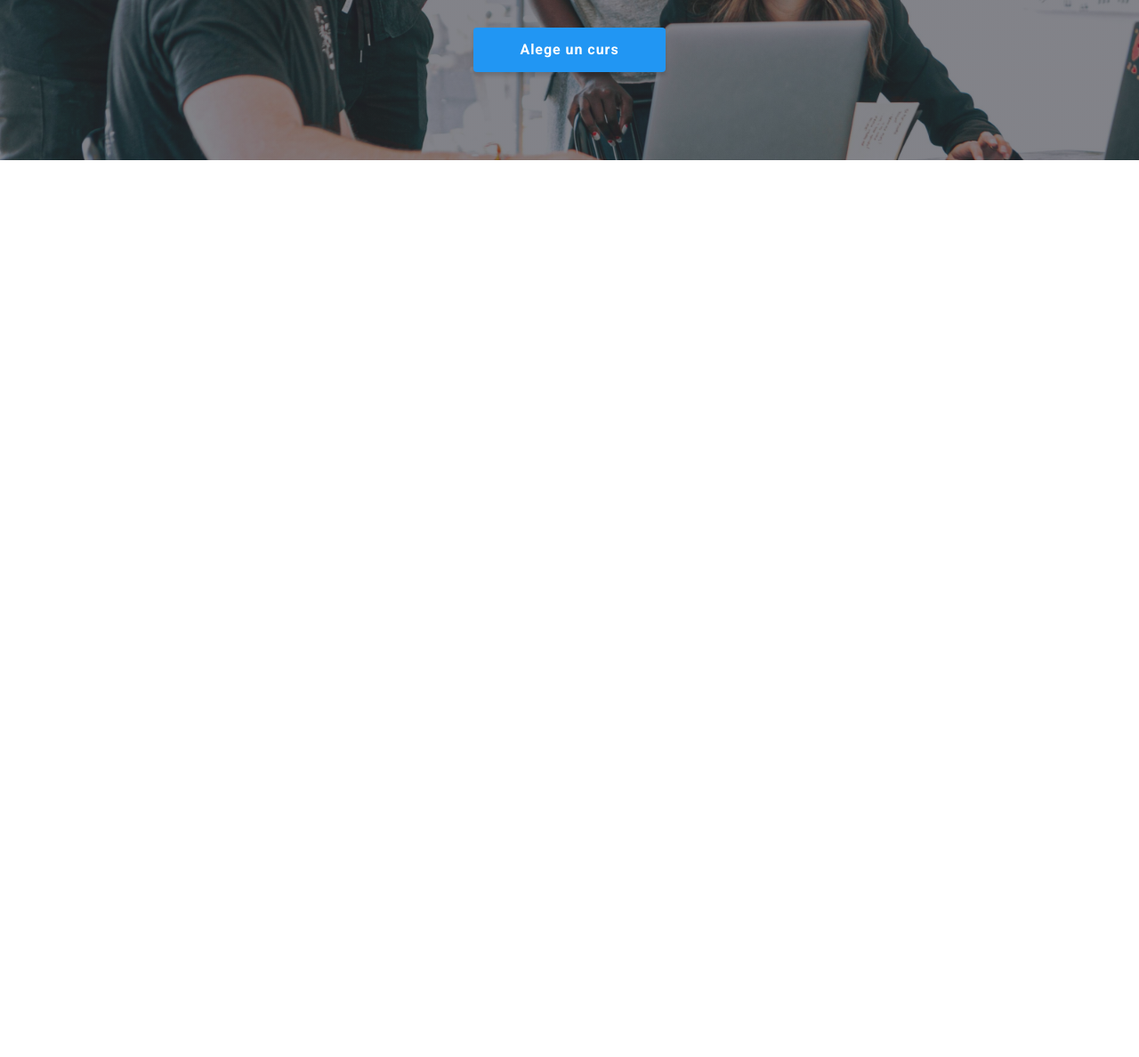
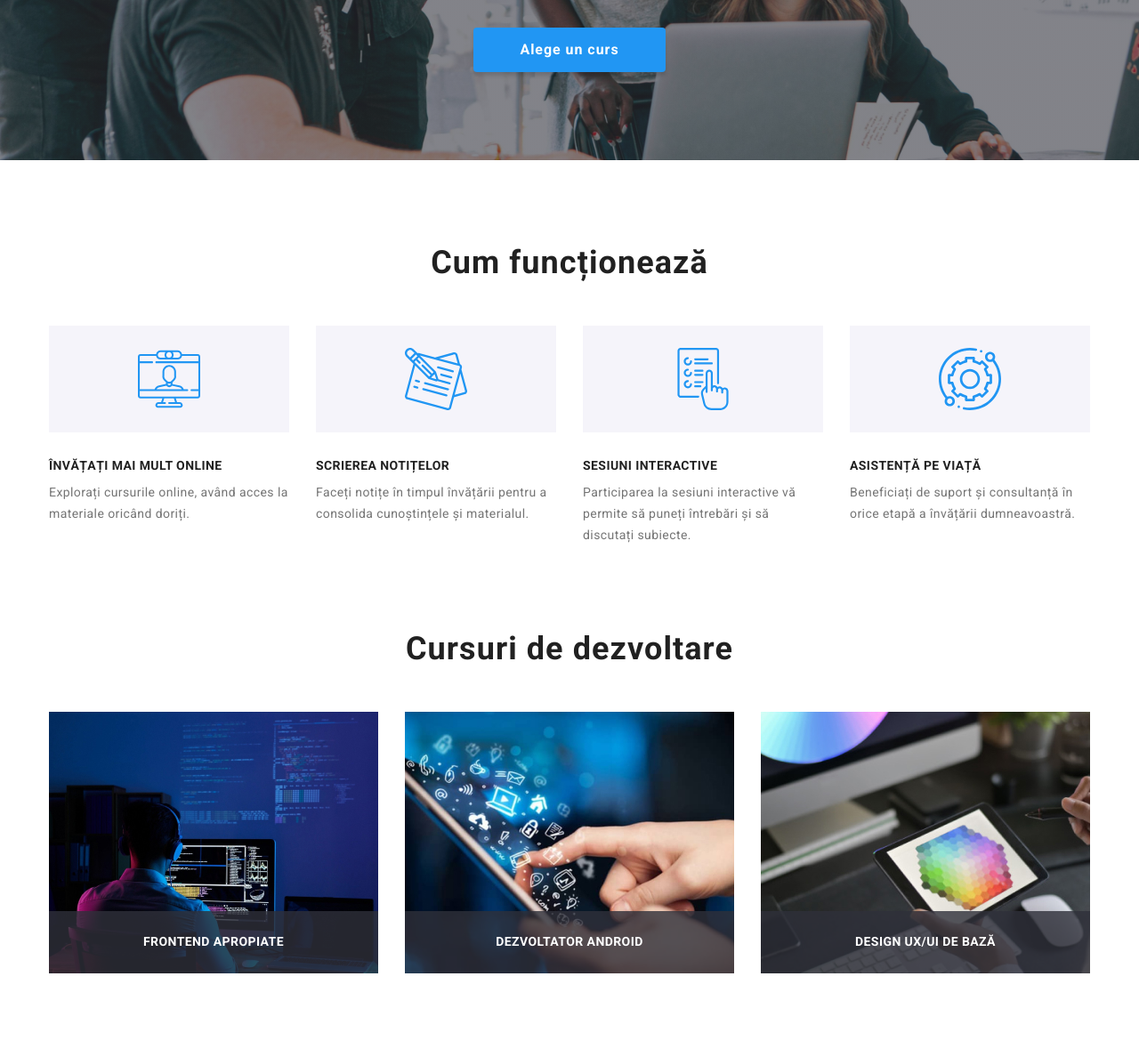
Before and after one commit to parasolya/code-way, a website: page index.html in a window 1280 px wide. Shown: the part 500-1688 px from the top of the page at 89% size. Before the commit the page ends 800 px from the top, so only its background shows below. Drawn offline with nearby package versions, Linux system fonts and the light colour scheme.

Commit message:
added Feature, Courses

```diff
--- a/index.html
+++ b/index.html
@@ -74,6 +74,86 @@
           </button>
         </div>
       </section>
+
+      <section class="feature section">
+        <div class="container">
+          <h2 class="section__title title--color">
+            Cum funcționează</h2>
+          <ul class="list feature__list">
+            <li class="feature__item">
+              <h3 class="feature__title title--color">Învățați mai mult online</h3>
+              <p class="feature__text">
+                Explorați cursurile online, având acces la materiale oricând doriți.
+              </p>
+            </li>
+            <li class="feature__item">
+              <h3 class="feature__title title--color">Scrierea notițelor</h3>
+              <p class="feature__text">
+                Faceți notițe în timpul învățării pentru a consolida cunoștințele și materialul.
+              </p>
+            </li>
+            <li class="feature__item">
+              <h3 class="feature__title title--color">Sesiuni interactive</h3>
+              <p class="feature__text">
+                Participarea la sesiuni interactive vă permite să puneți întrebări și să discutați subiecte.
+              </p>
+            </li>
+            <li class="feature__item">
+              <h3 class="feature__title title--color">Asistență pe viață</h3>
+              <p class="feature__text">
+                Beneficiați de suport și consultanță în orice etapă a învățării dumneavoastră.
+              </p>
+            </li>
+          </ul>
+        </div>
+      </section>
+
+      <section class="courses section">
+        <div class="container">
+          <h2 class="section__title title--color">Cursuri de dezvoltare</h2>
+          <ul class="list courses__list">
+            <li class="courses__item">
+              <div class="courses__img">
+                <img
+                  srcset="./images/courses/1cours_l.jpg 1x, ./images/courses/1cours_l@2x.jpg 2x"
+                  src="./images/courses/1cours_l.jpg"
+                  alt="Dezvoltator la computer"
+                  width="370"
+                  height="294"
+                  loading="lazy"
+                />
+                <p class="courses__label">Frontend apropiate</p>
+              </div>
+            </li>
+            <li class="courses__item">
+              <div class="courses__img">
+                <img
+                  srcset="./images/courses/2cours_l.jpg 1x, ./images/courses/2cours_l@2x.jpg 2x"
+                  src="./images/courses/2cours_l.jpg"
+                  alt="Lucru cu aplicații mobile"
+                  width="370"
+                  height="294"
+                  loading="lazy"
+                />
+                <p class="courses__label">Dezvoltator Android</p>
+              </div>
+            </li>
+            <li class="courses__item">
+              <div class="courses__img">
+                <img
+                  srcset="./images/courses/3cours_l.jpg 1x, ./images/courses/3cours_l@2x.jpg 2x"
+                  src="./images/courses/3cours_l.jpg"
+                  alt="Munca unui designer grafic pe tabletă"
+                  width="370"
+                  height="294"
+                  loading="lazy"
+                />
+                <p class="courses__label">Design UX/UI de bază</p>
+              </div>
+            </li>
+          </ul>
+        </div>
+      </section>
     </main>
     <footer></footer>
   </body>
--- /dev/null
+++ b/sass/components/_courses.scss
@@ -0,0 +1,36 @@
+.courses {
+  @media screen and (max-width: 1199px) {
+    display: none;
+  }
+
+  padding-top: 0;
+}
+
+.courses__list {
+  display: flex;
+  flex-wrap: wrap;
+  gap: 30px;
+}
+.courses__item {
+  flex-basis: calc((100% - 60px) / 3);
+}
+.courses__img {
+  position: relative;
+  display: flex;
+}
+.courses__label {
+  position: absolute;
+  width: 100%;
+  min-height: 70px;
+  display: flex;
+  justify-content: center;
+  align-items: center;
+  bottom: 0;
+  right: 0;
+
+  text-transform: uppercase;
+  color: var(--white-color);
+  font-weight: 700;
+  line-height: 1.14;
+  background-color: rgba(47, 48, 58, 0.8);
+}
--- /dev/null
+++ b/sass/components/_feature.scss
@@ -0,0 +1,65 @@
+.feature__title {
+  font-weight: 700;
+  font-size: 14px;
+  line-height: 1.14;
+  letter-spacing: 0.03em;
+  text-transform: uppercase;
+
+  margin-bottom: 10px;
+
+  text-align: center;
+  @media screen and (min-width: 768px) {
+    text-align: left;
+  }
+}
+.feature__text {
+  font-weight: 400;
+  line-height: 1.71;
+}
+.feature__list {
+  @media screen and (min-width: 480px) {
+    display: flex;
+    flex-wrap: wrap;
+    gap: 30px;
+  }
+}
+
+.feature__item {
+  @media screen and (max-width: 479px) {
+    &:not(:last-child) {
+    margin-bottom: 30px;
+    }
+  }
+
+  @media screen and (min-width: 768px) {
+    flex-basis: calc((100% - 30px) / 2);
+  }
+
+  @media screen and (min-width: 1200px) {
+    flex-basis: calc((100% - 90px) / 4);
+  }
+}
+
+.feature__item::before {
+  display: block;
+  content: '';
+  height: 120px;
+
+  background-size: 70px;
+  background-repeat: no-repeat;
+  background-position: center;
+  background-color: var(--bg-icon-feature);
+  margin-bottom: 30px;
+}
+.feature__item:nth-child(1)::before {
+  background-image: url(../images/icons/online-learning.svg);
+}
+.feature__item:nth-child(2)::before {
+  background-image: url(../images/icons/notes.svg);
+}
+.feature__item:nth-child(3)::before {
+  background-image: url(../images/icons/choices.svg);
+}
+.feature__item:nth-child(4)::before {
+  background-image: url(../images/icons/technical-support.svg);
+}
--- a/sass/components/_nav.scss
+++ b/sass/components/_nav.scss
@@ -34,7 +34,7 @@
   content: '';
   width: 100%;
   height: 4px;
-  background-color: transparent; // Можливо, ви хочете змінити колір фону, якщо потрібно
+  background-color: transparent;
   border-radius: 2px;
   bottom: 0;
 
--- a/sass/main.scss
+++ b/sass/main.scss
@@ -5,3 +5,5 @@
 @use './components/nav';
 @use './components/header';
 @use './components/logo';
+@use './components/feature';
+@use './components/courses';
--- a/sass/utils/_variables.scss
+++ b/sass/utils/_variables.scss
@@ -8,6 +8,8 @@
     --background-color-button: #f5f4fa;
     --black-color: #000000;
     --footer-text-color: rgba(255, 255, 255, 0.6);
+    --bg-icon-feature: #f5f4fa;
+    --bg-icon-footer: rgba(255, 255, 255, 0.1);
 
     --anim-fast: 250ms cubic-bezier(0.4, 0, 0.2, 1);
   }
```
Also changed, not shown: css/main.min.css, images/courses/1cours_l.jpg (added), images/courses/1cours_l@2x.jpg (added), images/courses/22cours_l.jpg (added), images/courses/22cours_l@2x.jpg (added), images/courses/2cours_l.jpg (added), images/courses/2cours_l@2x.jpg (added), images/courses/3cours_l.jpg (added), images/courses/3cours_l@2x.jpg (added), images/icons/choices.svg (added), images/icons/notes.svg (added), images/icons/online-learning.svg (added), images/icons/technical-support.svg (added), 1 other file.
